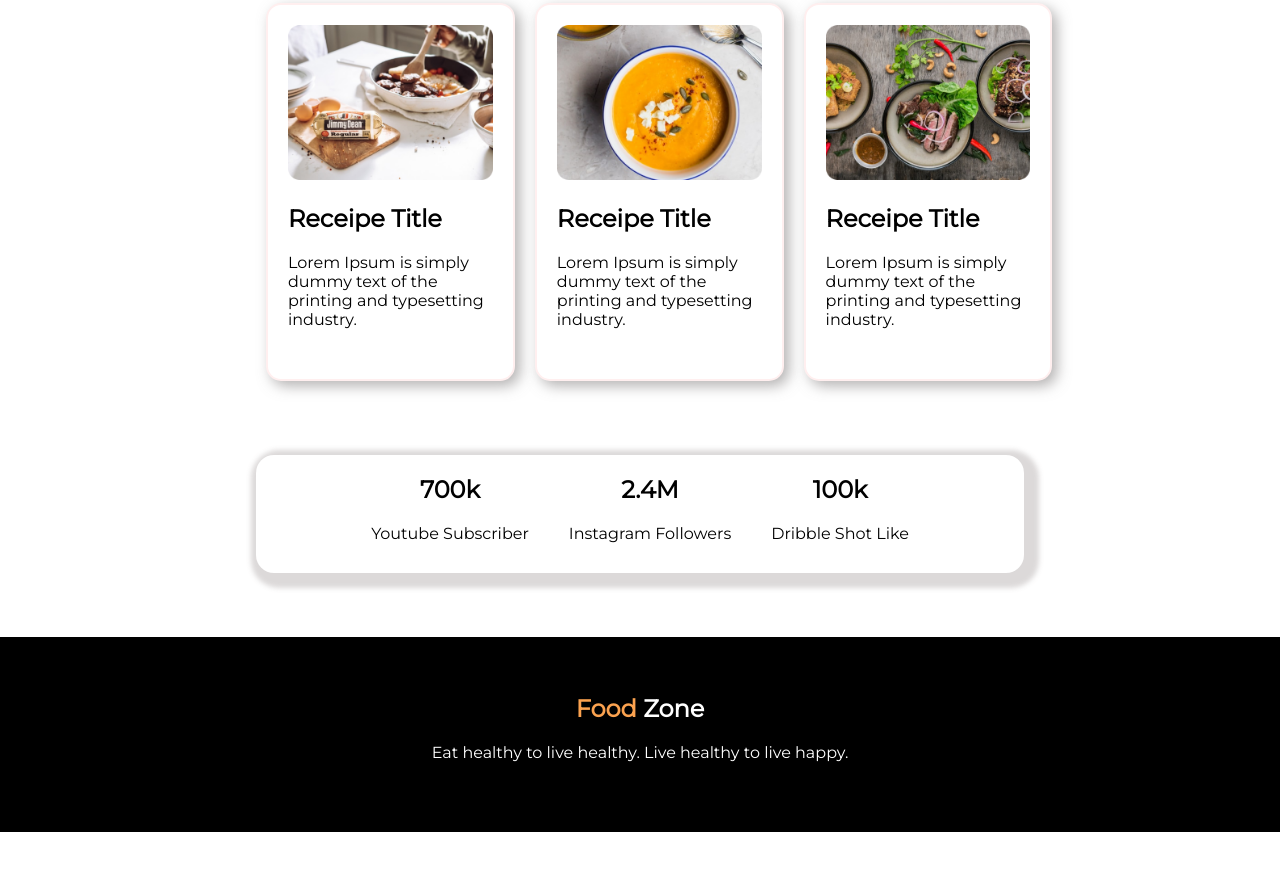
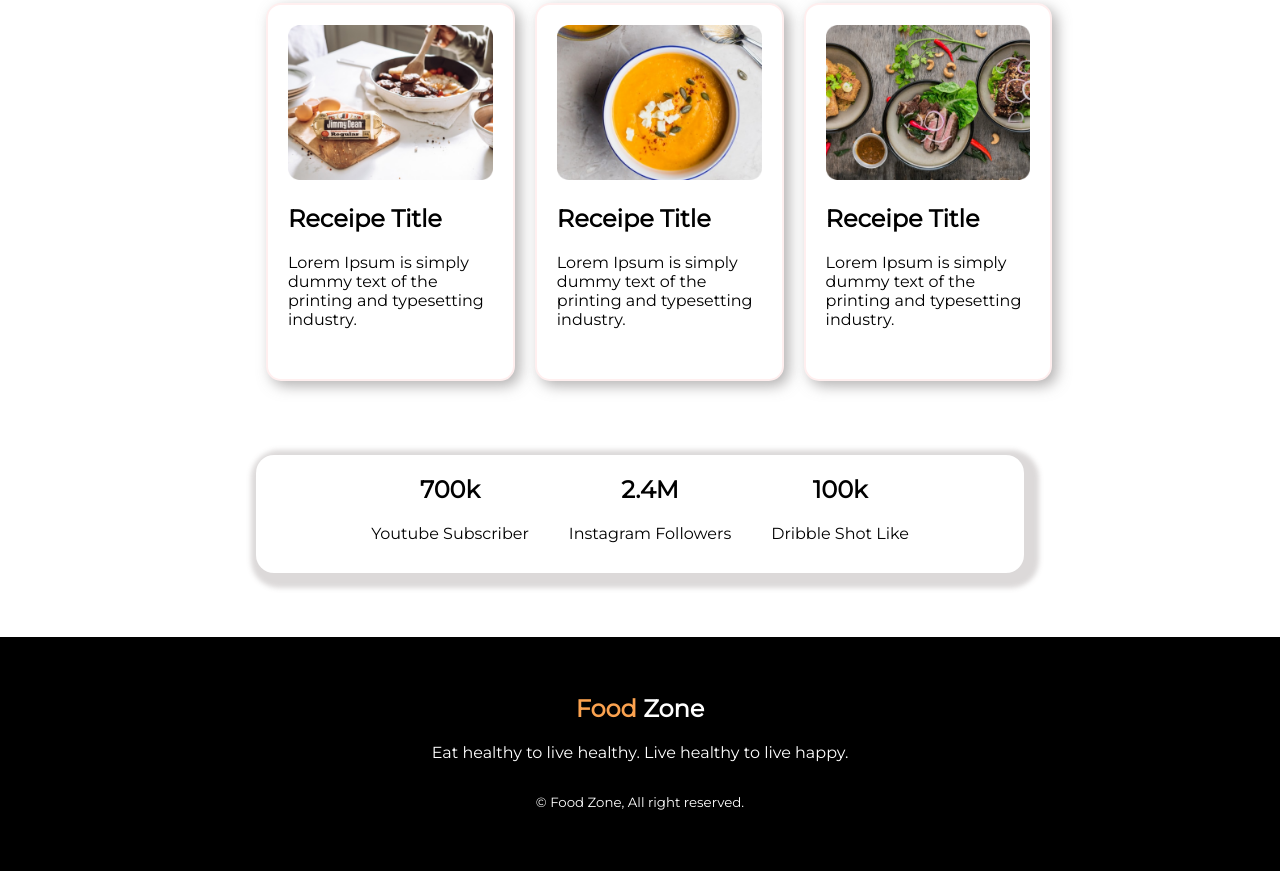
Before and after one commit to jakaria61/food-zone, a plain HTML site: page index.html in a window 1280 px wide. Shown: the part 1133-2004 px from the top of the page. Before the commit the page ends 1965 px from the top, so only its background shows below. Drawn offline with Linux system fonts and the light colour scheme.

Commit message:
copy right warning added

```diff
--- a/index.html
+++ b/index.html
@@ -101,6 +101,7 @@
         <footer>
             <h1 class="footer-text"> <span class="linear-color">Food </span> Zone</h1>
             <p class="footer-text">Eat healthy to live healthy. Live healthy to live happy.</p>
+            <p class="footer-text"><small>&copy; Food Zone, All right reserved.</small></p>
         </footer>
     </section>
     <!-- footer section end -->
```
